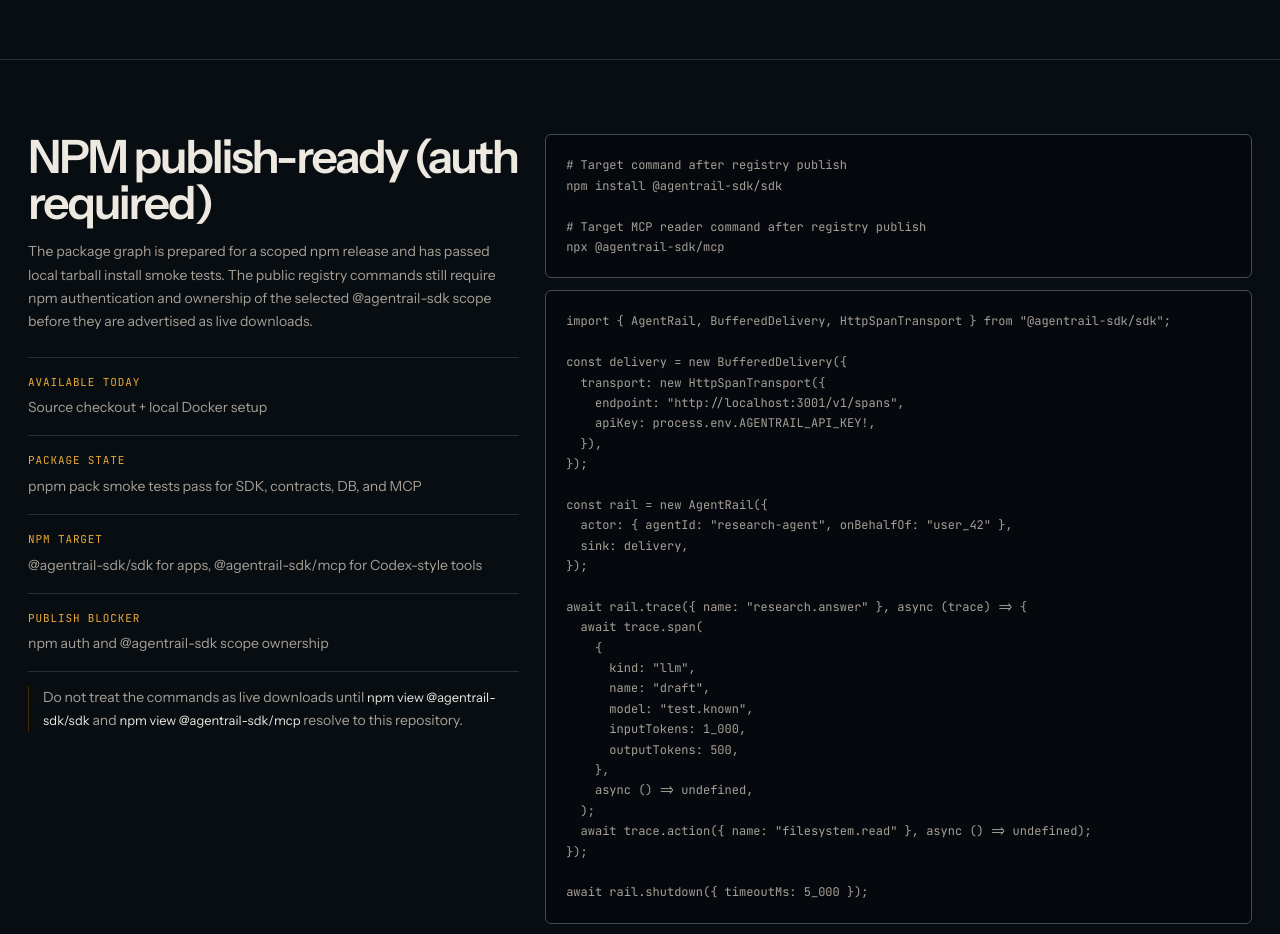
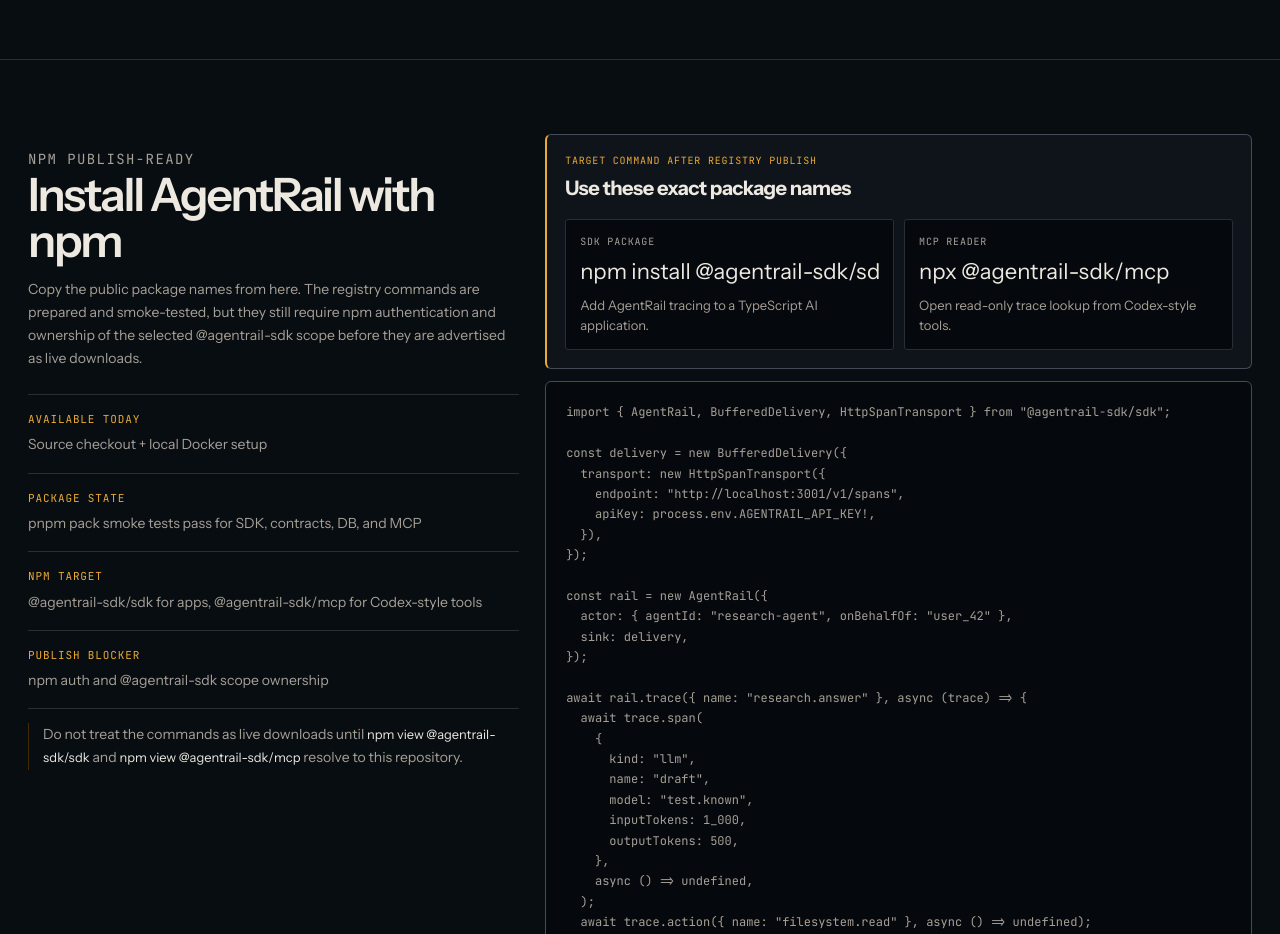
Before and after one commit to marcelaritonang/agentrail, a Next.js app in the folder apps/web/: page / in a window 1280 px wide. Shown: the part 1860-2794 px from the top of the page. Built offline with nearby package versions, Linux system fonts and the light colour scheme; no server answers.

Commit message:
Highlight npm install section

```diff
--- a/apps/web/app/globals.css
+++ b/apps/web/app/globals.css
@@ -170,6 +170,15 @@
   text-transform: uppercase;
 }
 
+.landing-section-kicker {
+  color: var(--signal-action);
+  font-family: var(--font-jetbrains), monospace;
+  font-size: 10px;
+  letter-spacing: 0.1em;
+  margin: 0 0 12px;
+  text-transform: uppercase;
+}
+
 .landing-hero h1 {
   font-size: clamp(52px, 18vw, 78px);
   font-weight: 620;
@@ -409,6 +418,77 @@
   display: grid;
   gap: 12px;
   min-width: 0;
+}
+
+.landing-npm-command-panel {
+  background: var(--surface-panel);
+  border: 1px solid var(--line-strong);
+  border-left: 2px solid var(--signal-action);
+  border-radius: var(--radius-md);
+  display: grid;
+  gap: 16px;
+  padding: 18px;
+}
+
+.landing-npm-command-panel > div:first-child {
+  display: grid;
+  gap: 5px;
+}
+
+.landing-npm-command-panel > div:first-child p {
+  color: var(--signal-action);
+  font-family: var(--font-jetbrains), monospace;
+  font-size: 10px;
+  letter-spacing: 0.08em;
+  margin: 0;
+  text-transform: uppercase;
+}
+
+.landing-npm-command-panel strong {
+  color: var(--text-primary);
+  font-size: 20px;
+  font-weight: 620;
+  letter-spacing: -0.03em;
+}
+
+.landing-npm-command-list {
+  display: grid;
+  gap: 10px;
+}
+
+.landing-npm-command-card {
+  background: var(--surface-inset);
+  border: 1px solid var(--line-subtle);
+  border-radius: var(--radius-sm);
+  display: grid;
+  gap: 8px;
+  min-width: 0;
+  padding: 14px;
+}
+
+.landing-npm-command-card span {
+  color: var(--text-secondary);
+  font-family: var(--font-jetbrains), monospace;
+  font-size: 10px;
+  letter-spacing: 0.08em;
+  text-transform: uppercase;
+}
+
+.landing-npm-command-card code {
+  color: var(--text-primary);
+  display: block;
+  font-family: var(--font-jetbrains), monospace;
+  font-size: clamp(15px, 2.5vw, 22px);
+  line-height: 1.35;
+  overflow-x: auto;
+  white-space: nowrap;
+}
+
+.landing-npm-command-card p {
+  color: var(--text-secondary);
+  font-size: 13px;
+  line-height: 1.55;
+  margin: 0;
 }
 
 .landing-quickstart pre {
@@ -2124,6 +2204,10 @@
     padding: 20px;
   }
 
+  .landing-npm-command-list {
+    grid-template-columns: repeat(2, minmax(0, 1fr));
+  }
+
   .landing-cta {
     align-items: center;
     grid-template-columns: minmax(0, 1fr) auto;
--- a/apps/web/app/page.tsx
+++ b/apps/web/app/page.tsx
@@ -65,11 +65,18 @@
   ["Publish blocker", "npm auth and @agentrail-sdk scope ownership"],
 ] as const;
 
-const setupQuickstart = `# Target command after registry publish
-npm install @agentrail-sdk/sdk
-
-# Target MCP reader command after registry publish
-npx @agentrail-sdk/mcp`;
+const npmCommands = [
+  {
+    label: "SDK package",
+    command: "npm install @agentrail-sdk/sdk",
+    description: "Add AgentRail tracing to a TypeScript AI application.",
+  },
+  {
+    label: "MCP reader",
+    command: "npx @agentrail-sdk/mcp",
+    description: "Open read-only trace lookup from Codex-style tools.",
+  },
+] as const;
 
 const sdkQuickstart = `import { AgentRail, BufferedDelivery, HttpSpanTransport } from "@agentrail-sdk/sdk";
 
@@ -224,13 +231,13 @@
 
       <section id="quickstart" className="landing-section landing-quickstart">
         <div className="landing-quickstart-copy">
-          <h2>NPM publish-ready (auth required)</h2>
+          <p className="landing-section-kicker">NPM publish-ready</p>
+          <h2>Install AgentRail with npm</h2>
           <p>
-            The package graph is prepared for a scoped npm release and has
-            passed local tarball install smoke tests. The public registry
-            commands still require npm authentication and ownership of the
-            selected <code>@agentrail-sdk</code> scope before they are
-            advertised as live downloads.
+            Copy the public package names from here. The registry commands are
+            prepared and smoke-tested, but they still require npm authentication
+            and ownership of the selected <code>@agentrail-sdk</code> scope
+            before they are advertised as live downloads.
           </p>
           <dl className="landing-npm-status" aria-label="NPM release status">
             {npmStatus.map(([term, description]) => (
@@ -247,9 +254,24 @@
           </p>
         </div>
         <div className="landing-code-stack">
-          <pre aria-label="NPM package commands">
-            <code>{setupQuickstart}</code>
-          </pre>
+          <section
+            className="landing-npm-command-panel"
+            aria-label="Highlighted npm install commands"
+          >
+            <div>
+              <p>Target command after registry publish</p>
+              <strong>Use these exact package names</strong>
+            </div>
+            <div className="landing-npm-command-list">
+              {npmCommands.map((item) => (
+                <div className="landing-npm-command-card" key={item.label}>
+                  <span>{item.label}</span>
+                  <code>{item.command}</code>
+                  <p>{item.description}</p>
+                </div>
+              ))}
+            </div>
+          </section>
           <pre aria-label="TypeScript SDK example">
             <code>{sdkQuickstart}</code>
           </pre>
```
Also changed, not shown: 1 other file (tests, documents, lock files or other folders).
